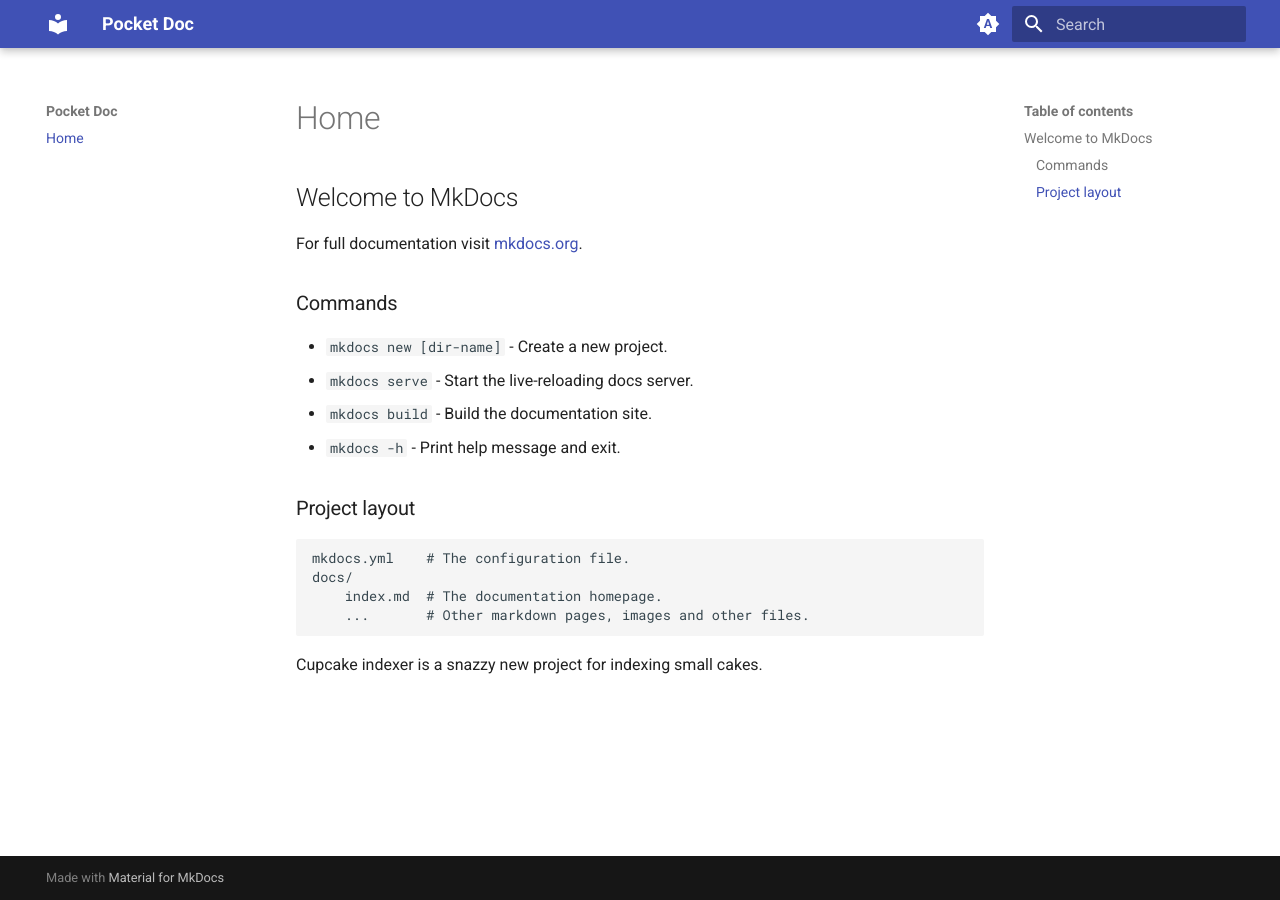
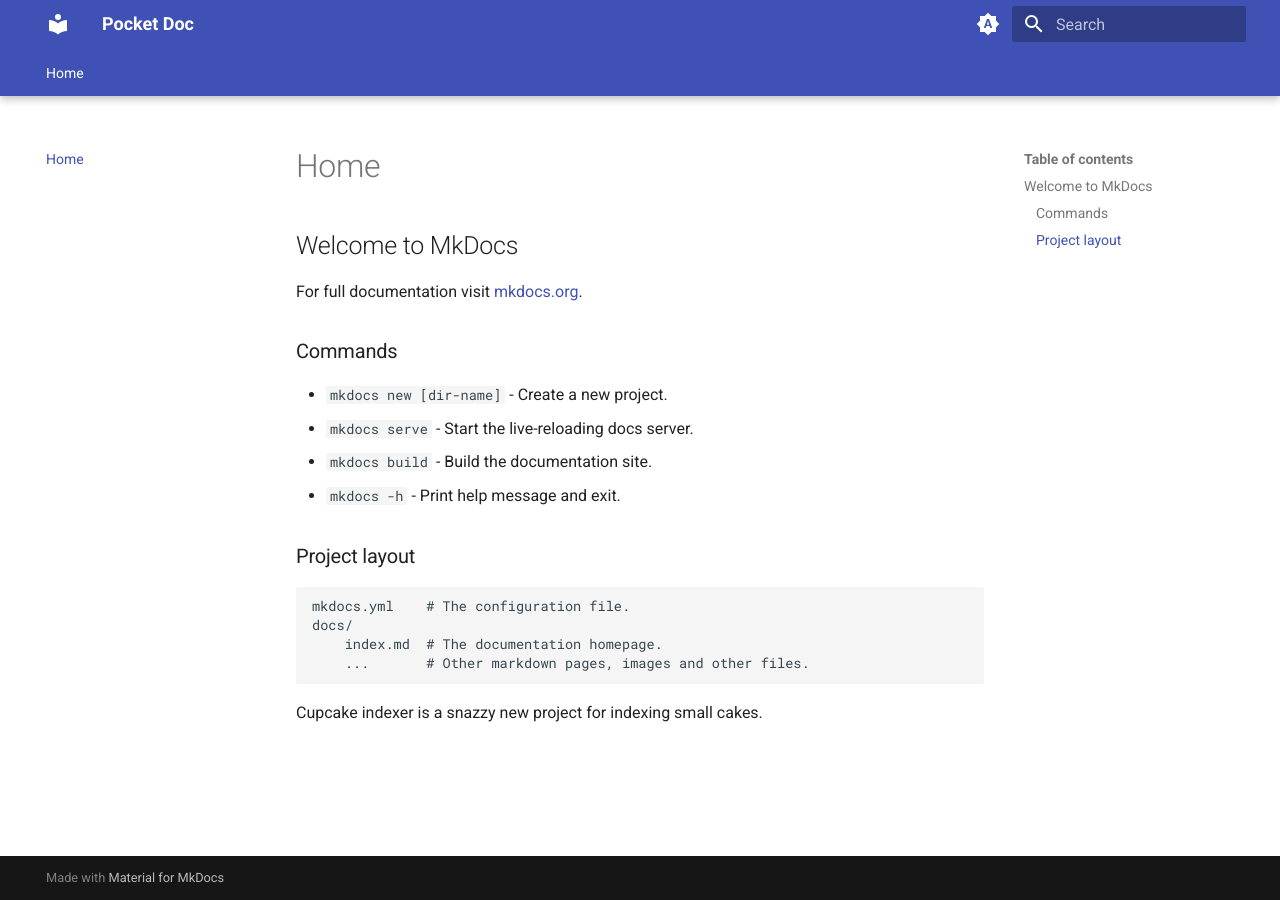
Before and after one commit to pankajsgithub/pocketdoc, an MkDocs documentation site: the page built from docs/index.md, in a window 1280 px wide. Built offline with MkDocs 1.6.1 and Material for MkDocs 9.7.7, drawn with Linux system fonts in a browser that asks for light colours.

Commit message:
nav support

```diff
--- a/mkdocs.yml
+++ b/mkdocs.yml
@@ -3,9 +3,14 @@ site_name: Pocket Doc
 # site_url: http://pocketdoc.org/home
 theme:
   name: material
+  features:
+    - navigation.tabs
+    - navigation.tabs.sticky
+    # - navigation.sections
 
   font:
     code: Roboto Mono
+
 
   palette:
 
```
